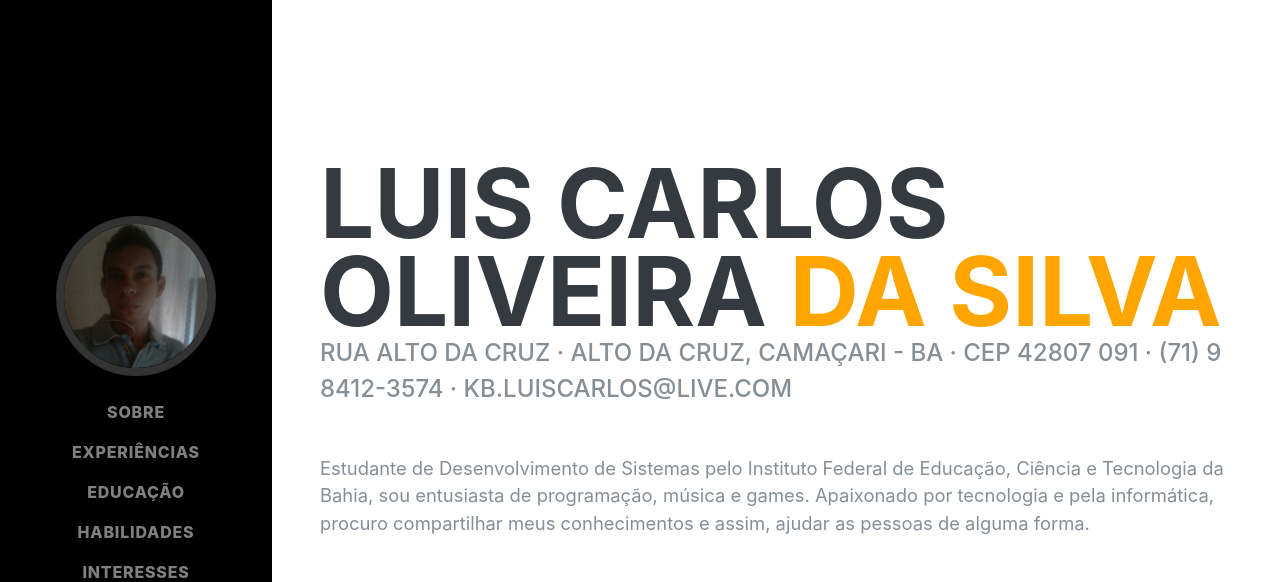
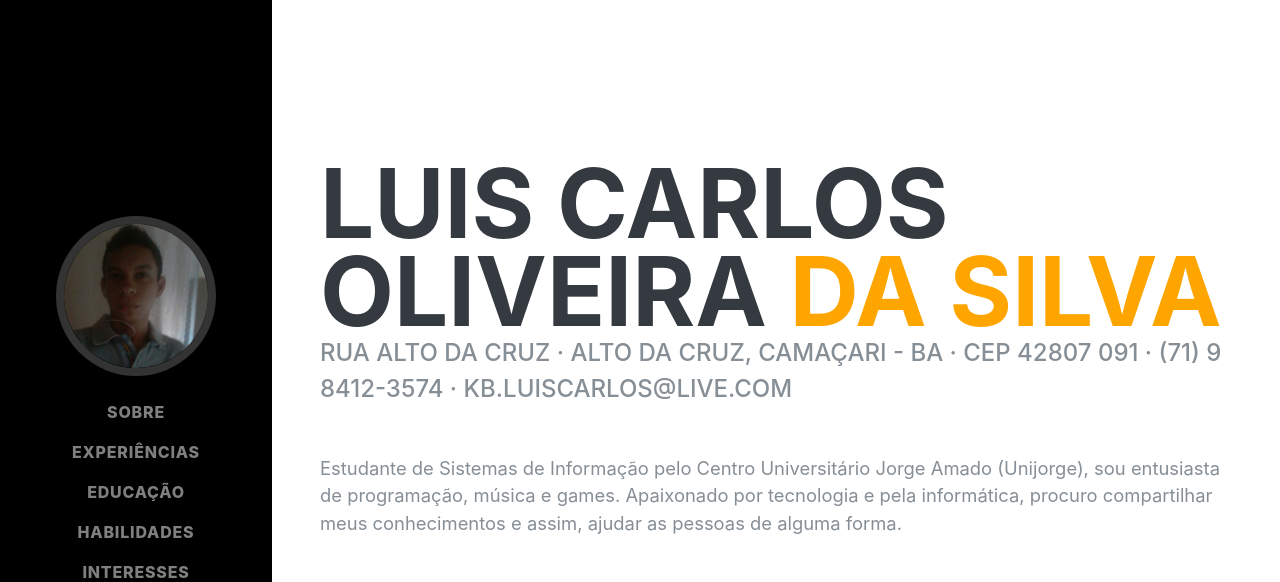
Before and after one commit to KallSnake/kallsnake.github.io, a plain HTML site: page index.html in a window 1280 px wide. Shown: the top 582 px of the page. Drawn offline with nearby package versions, Linux system fonts and the light colour scheme; a web font is replaced by a local one.

Commit message:
Update index.html

```diff
--- a/index.html
+++ b/index.html
@@ -121,7 +121,7 @@
 
         </div>
 
-        <p class="lead mb-5"> Estudante de Desenvolvimento de Sistemas pelo Instituto Federal de Educação, Ciência e Tecnologia da Bahia, sou entusiasta de programação, música e games. Apaixonado por tecnologia e pela informática, procuro compartilhar meus conhecimentos e assim, ajudar as pessoas de alguma forma. </p>
+        <p class="lead mb-5"> Estudante de Sistemas de Informação pelo Centro Universitário Jorge Amado (Unijorge), sou entusiasta de programação, música e games. Apaixonado por tecnologia e pela informática, procuro compartilhar meus conhecimentos e assim, ajudar as pessoas de alguma forma. </p>
 
         <div class="social-icons">
 
```
